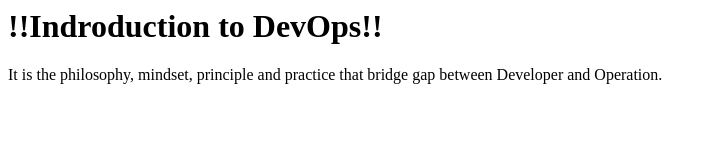
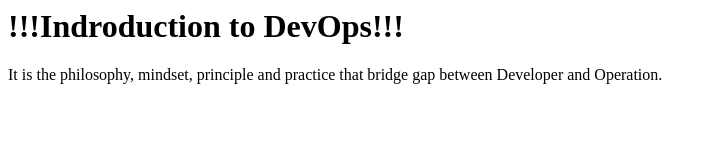
Before and after one commit to Anshu55-stha/Final-Coursework, a plain HTML site: page index.html in a window 1280 px wide. Shown: the whole page, without its empty margins (0-717 px from the left). Drawn offline with Linux system fonts and the light colour scheme.

Commit message:
edit index

```diff
--- a/index.html
+++ b/index.html
@@ -1,2 +1,2 @@
-<h1> !!Indroduction to DevOps!!</h1>
+<h1> !!!Indroduction to DevOps!!!</h1>
 <p> It is the philosophy, mindset, principle and practice that bridge gap between Developer and Operation.</p>
```
